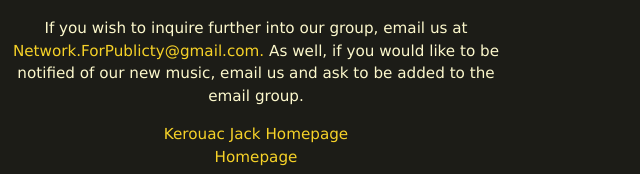
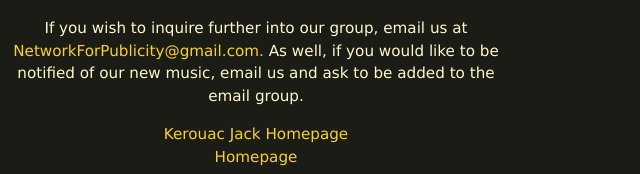
Before and after one commit to Georg-F/Georg-F.github.io, a plain HTML site: page dab.html in a window 1280 px wide. Shown: the part 665-839 px from the top of the page, 0-640 px from the left. Drawn offline with Linux system fonts and the light colour scheme.

Commit message:
Update dab.html

```diff
--- a/dab.html
+++ b/dab.html
@@ -48,7 +48,7 @@
       Further Information
     </p>
 		<p>
-      If you wish to inquire further into our group, email us at <span class = "hyperlink"> Network.ForPublicty@gmail.com.</span> As well, if you would like to be notified of our new music, email us and ask to be added to the email group.
+      If you wish to inquire further into our group, email us at <span class = "hyperlink"> NetworkForPublicity@gmail.com.</span> As well, if you would like to be notified of our new music, email us and ask to be added to the email group.
 		</p>
 <a href="music.html"; class = "hyperlink">Kerouac Jack Homepage</a>
 		<br>
```
